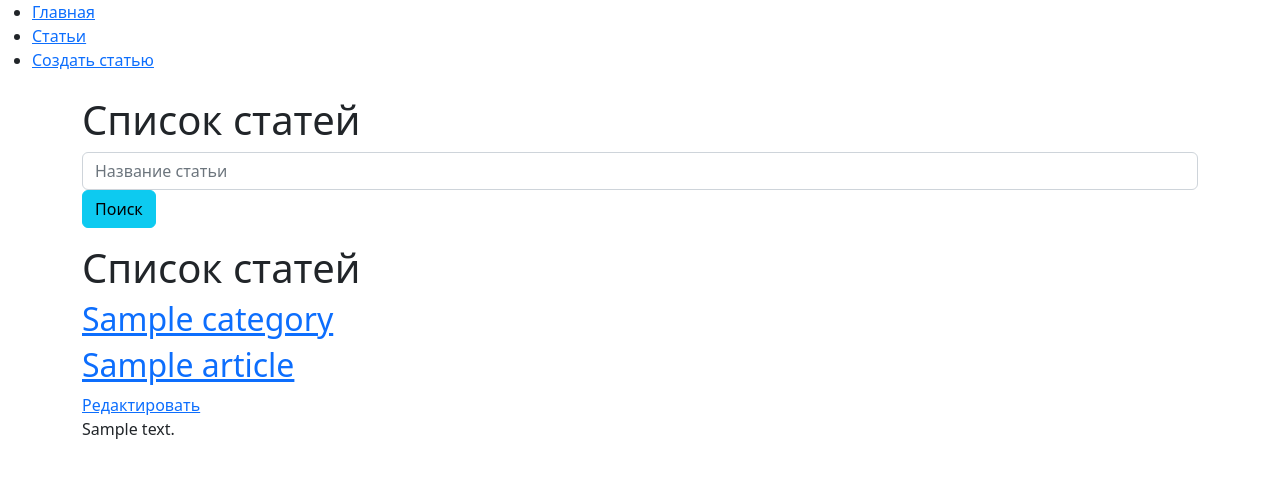
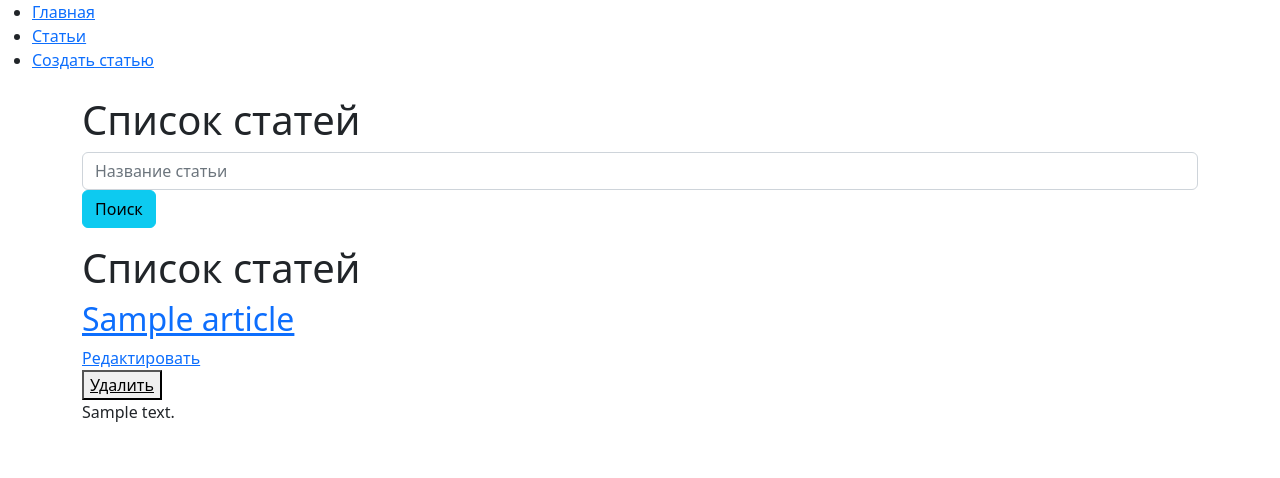
Before and after one commit to MatveiKhmyzov/hexlet-django-blog, a Django app: template hexlet_django_blog/article/templates/article/index.html in a window 1280 px wide. Shown: the top 478 px of the page. Run offline with Django 4.2, Linux system fonts and the light colour scheme; the template is opened without the code that fills it: most values are stand-ins (such as "Sample title", 1, 10 or a date in 2020).

Commit message:
Added removal for articles

```diff
--- a/hexlet_django_blog/article/templates/article/index.html
+++ b/hexlet_django_blog/article/templates/article/index.html
@@ -20,13 +20,15 @@
     </form>
   <h1>Список статей</h1>
       {% for article in articles %}
-      <h2><a class="link" href="{% url 'categories_detail' category.id %}">
-          {{ category.name }}
-      </a>
-      </h2>
-        <div>
-          <h2><a href="{% url 'show_article' id=article.id %}">{{ article.name }}</a></h2>
-          <a href="{% url 'articles_update' id=article.id %}">Редактировать</a>
+        <div class="row">
+            <div class="col-4">
+                <h2><a href="{% url 'show_article' id=article.id %}">{{ article.name }}</a></h2>
+                <a href="{% url 'articles_update' id=article.id %}">Редактировать</a>
+                <form action="{% url 'articles_destroy' id=article.id %}" method="post">
+                    {% csrf_token %}
+                    <button type="submit" name="{% url 'articles_destroy' id=article.id %}" class="btn-link">Удалить</button>
+                </form>
+            </div>
         </div>
         <div>{{ article.body|slice:":200" }}</div>
       {%endfor%}
--- a/hexlet_django_blog/article/urls.py
+++ b/hexlet_django_blog/article/urls.py
@@ -3,7 +3,8 @@ from hexlet_django_blog.article.views import (
                                         IndexView,
                                         ArticleView,
                                         ArticleFormCreateView,
-                                        ArticleFormEditView
+                                        ArticleFormEditView,
+                                        ArticleFormDestroyView
 )
 
 
@@ -12,4 +13,5 @@ urlpatterns = [
     path('<int:id>/', ArticleView.as_view(), name='show_article'),
     path('create/', ArticleFormCreateView.as_view(), name='articles_create'),
     path('<int:id>/edit/', ArticleFormEditView.as_view(), name='articles_update'),
+    path('<int:id>/delete/', ArticleFormDestroyView.as_view(), name='articles_destroy')
 ]
```
Also changed, not shown: hexlet_django_blog/article/views.py (+11 -0 lines), db.sqlite3.
